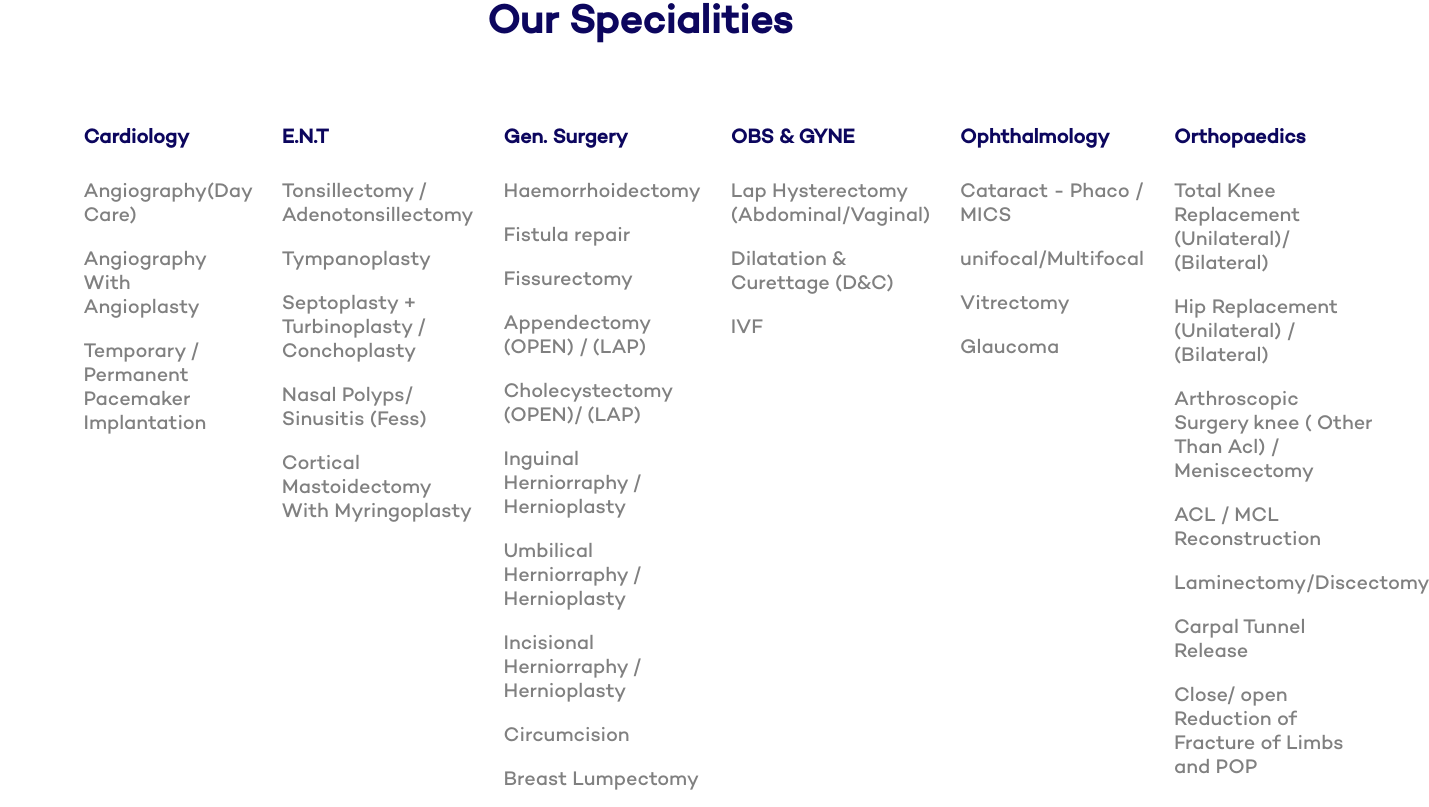
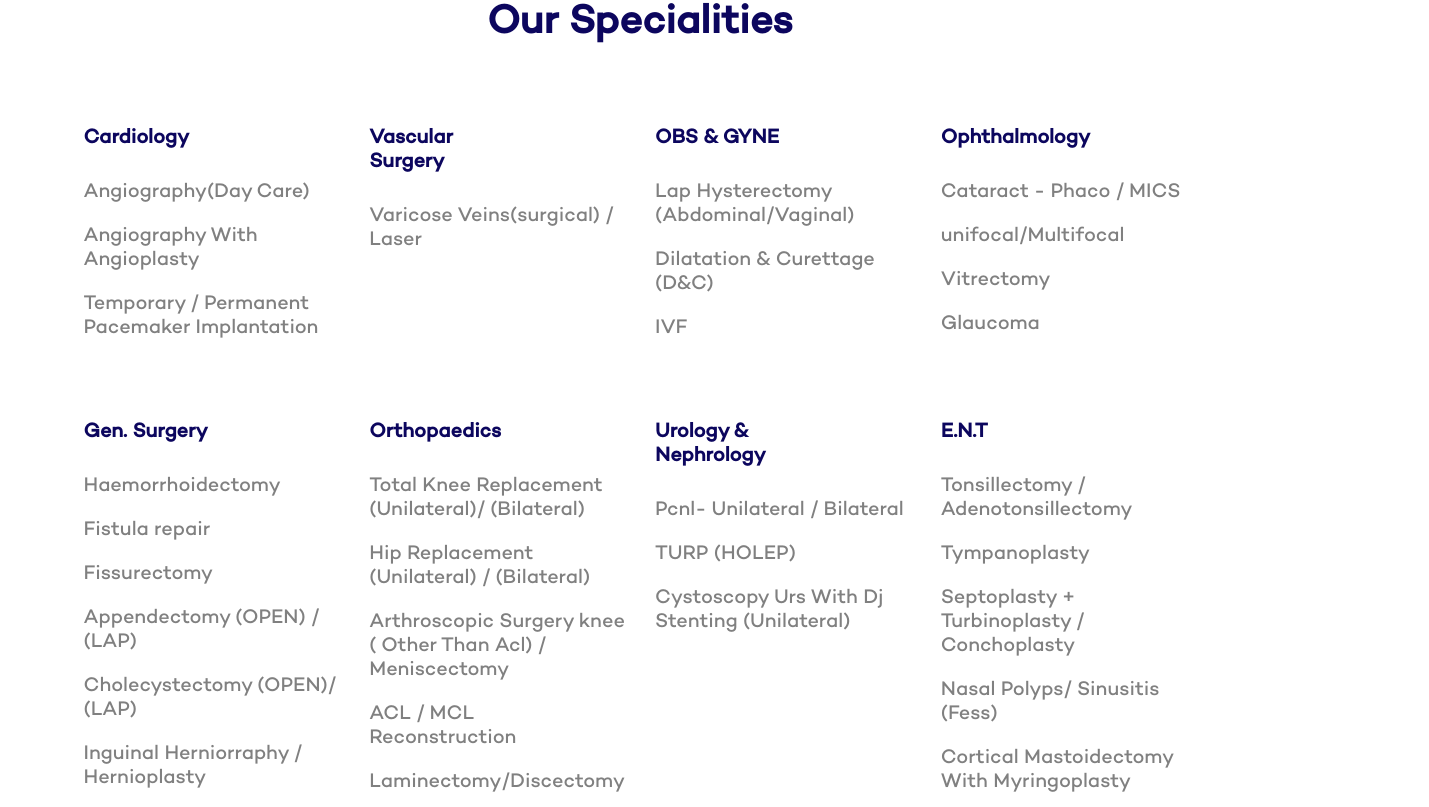
Before and after one commit to gorfadumesh/easy_aspataal, a React (Create React App) app: page /speciality in a window 1280 px wide. Shown: the part 7633-8440 px from the top of the page, 1429 px wide, since content can reach past the window. Built offline with nearby package versions, Linux system fonts and the light colour scheme.

Commit message:
changes added

```diff
--- a/src/App.css
+++ b/src/App.css
@@ -185,6 +185,13 @@
   /* width: 50%; */
   /* border: 3px solid green; */
   /* padding: 10px; */
+}
+.search-bar2 span {
+  margin-left: -205px;
+  font-size: 15px;
+}
+.search-bar2 a {
+  font-size: 15px;
 }
 .search-input {
   margin: 0 10px 0 0;
@@ -242,6 +249,7 @@
   padding: 20px;
 }
 .search-bar2 {
+  font-size: 20px;
   justify-content: left;
   margin-top: 20px;
 }
@@ -593,7 +601,7 @@ hr.line {
 }
 .row {
   justify-content: space-evenly;
-  padding: 40px;
+  /* padding: 40px; */
 }
 .process-title1 {
   font-size: 50px;
@@ -872,7 +880,7 @@ hr.line {
   padding: 5px;
 }
 .speciality-list {
-  /* justify-content: space-evenly; */
+  justify-content: space-evenly;
   margin-top: 30px;
   display: flex;
   text-align: left;
@@ -889,7 +897,7 @@ hr.line {
 }
 .speciality-list div {
   margin: 15px;
-  width: 200px;
+  width: 100%;
 }
 .speciality a {
   /* text-align: center; */
@@ -2081,4 +2089,7 @@ li {
     margin: 5px;
     margin-bottom: 20px;
   }
-}
+  .search-bar2 span {
+    margin-left: 0;
+  }
+}
--- a/src/components/Navbar.js
+++ b/src/components/Navbar.js
@@ -114,6 +114,7 @@ export default function NavbarHeader() {
 
                     <div className="nav-drop-down-mobile">
                         <div >
+
 
 
 
--- a/src/components/Speciality.js
+++ b/src/components/Speciality.js
@@ -17,13 +17,32 @@ export default function Speciality() {
 
                     </div>
                     <div>
-                        <a  >  <h3 className="spec-font" style={{ color: "#0C065E" }}>E.N.T</h3> </a>
-                        <a href="./speciality" >  <h5>Tonsillectomy / Adenotonsillectomy</h5> </a>
-                        <a href="./speciality">  <h5>Tympanoplasty</h5> </a>
-                        <a href="./speciality">  <h5>Septoplasty + Turbinoplasty / Conchoplasty</h5> </a>
-                        <a href="./speciality">  <h5>Nasal Polyps/ Sinusitis (Fess)</h5> </a>
-                        <a href="./speciality">  <h5>Cortical Mastoidectomy With Myringoplasty</h5> </a>
+                        <a  >  <h3 className="spec-font">Vascular Surgery</h3> </a>
+                        <a href="./speciality">  <h5> Varicose Veins(surgical) / Laser</h5> </a>
+                        {/* <a href="./speciality">  <h5>Glaucoma</h5> </a>
+                        <a href="./speciality">  <h5>Glaucoma</h5> </a>
+                        <a href="./speciality">  <h5>Glaucoma</h5> </a>  */}
+
                     </div>
+
+                    <div>
+                        <a  >  <h3 className="spec-font">OBS & GYNE</h3> </a>
+                        <a href="./speciality">  <h5> Lap Hysterectomy (Abdominal/Vaginal)</h5> </a>
+                        <a href="./speciality">  <h5>Dilatation & Curettage (D&C)</h5> </a>
+                        <a href="./speciality">  <h5>IVF</h5> </a>
+                    </div>
+                    <div>
+                        <a  >  <h3 className="spec-font">Ophthalmology </h3> </a>
+                        <a href="./speciality">  <h5> Cataract - Phaco / MICS</h5> </a>
+                        <a href="./speciality">  <h5> unifocal/Multifocal</h5> </a>
+                        <a href="./speciality">  <h5>Vitrectomy</h5> </a>
+                        <a href="./speciality">  <h5>Glaucoma</h5> </a>
+
+                    </div>
+
+
+                </div>
+                <div className="speciality-list">
                     <div>
                         <a  >  <h3 className="spec-font">Gen. Surgery</h3> </a>
                         <a href="./speciality" >  <h5>Haemorrhoidectomy</h5> </a>
@@ -41,20 +60,6 @@ export default function Speciality() {
 
                     </div>
                     <div>
-                        <a  >  <h3 className="spec-font">OBS & GYNE</h3> </a>
-                        <a href="./speciality">  <h5> Lap Hysterectomy (Abdominal/Vaginal)</h5> </a>
-                        <a href="./speciality">  <h5>Dilatation & Curettage (D&C)</h5> </a>
-                        <a href="./speciality">  <h5>IVF</h5> </a>
-                    </div>
-                    <div>
-                        <a  >  <h3 className="spec-font">Ophthalmology </h3> </a>
-                        <a href="./speciality">  <h5> Cataract - Phaco / MICS</h5> </a>
-                        <a href="./speciality">  <h5> unifocal/Multifocal</h5> </a>
-                        <a href="./speciality">  <h5>Vitrectomy</h5> </a>
-                        <a href="./speciality">  <h5>Glaucoma</h5> </a>
-
-                    </div>
-                    <div>
                         <a  >  <h3 className="spec-font">Orthopaedics </h3> </a>
                         <a href="./speciality">  <h5>Total Knee Replacement (Unilateral)/ (Bilateral)</h5> </a>
                         <a href="./speciality">  <h5> Hip Replacement (Unilateral) / (Bilateral)</h5> </a>
@@ -65,9 +70,6 @@ export default function Speciality() {
                         <a href="./speciality">  <h5>Close/ open Reduction of Fracture of Limbs and POP</h5> </a>
 
                     </div>
-
-                </div>
-                <div className="speciality-list">
                     <div>
                         <a  >  <h3 className="spec-font">Urology & Nephrology</h3> </a>
                         <a href="./speciality">  <h5>Pcnl- Unilateral / Bilateral</h5> </a>
@@ -76,13 +78,14 @@ export default function Speciality() {
 
                     </div>
                     <div>
-                        <a  >  <h3 className="spec-font">Vascular Surgery</h3> </a>
-                        <a href="./speciality">  <h5> Varicose Veins(surgical) / Laser</h5> </a>
-                        {/* <a href="./speciality">  <h5>Glaucoma</h5> </a>
-                        <a href="./speciality">  <h5>Glaucoma</h5> </a>
-                        <a href="./speciality">  <h5>Glaucoma</h5> </a>  */}
+                        <a  >  <h3 className="spec-font" style={{ color: "#0C065E" }}>E.N.T</h3> </a>
+                        <a href="./speciality" >  <h5>Tonsillectomy / Adenotonsillectomy</h5> </a>
+                        <a href="./speciality">  <h5>Tympanoplasty</h5> </a>
+                        <a href="./speciality">  <h5>Septoplasty + Turbinoplasty / Conchoplasty</h5> </a>
+                        <a href="./speciality">  <h5>Nasal Polyps/ Sinusitis (Fess)</h5> </a>
+                        <a href="./speciality">  <h5>Cortical Mastoidectomy With Myringoplasty</h5> </a>
+                    </div>
 
-                    </div>
                     {/* <div>
                         <a  >  <h3 className="spec-font">Speciality 1</h3> </a>
                         <a  >  <h5>Hyteroscopy</h5> </a>
```
